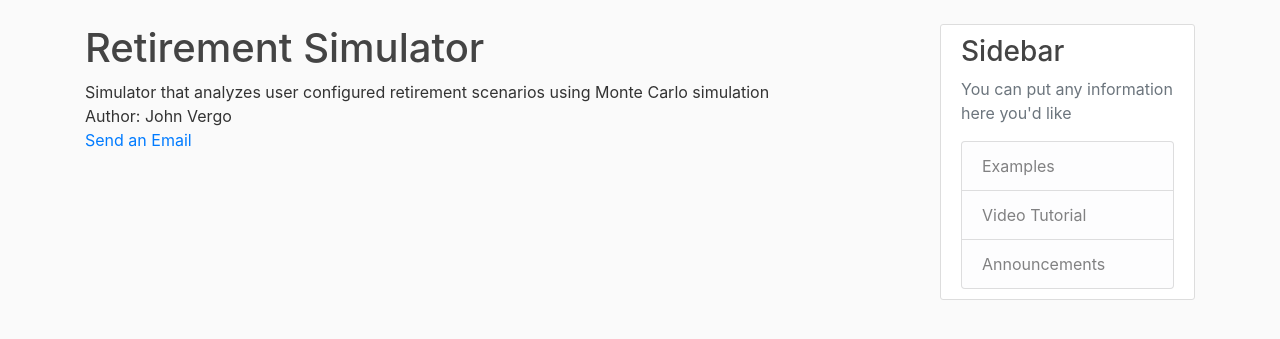
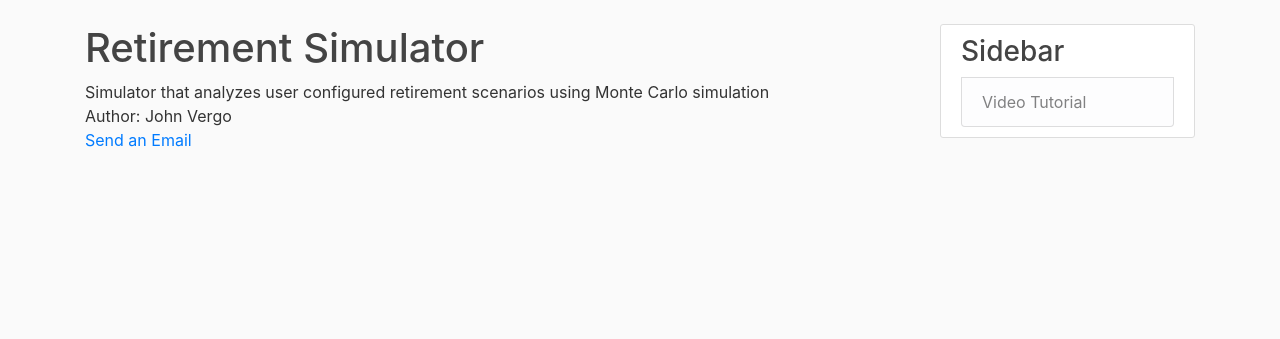
Before and after one commit to jgvergo/MonteCarloRetirement, a Flask app: page /about in a window 1280 px wide. Shown: the part 56-395 px from the top of the page. Run offline with Flask 2, Linux system fonts and the light colour scheme; parts of the project's set-up code (start-up, migrations or seed data) failed here and were passed over; some libraries are stand-ins or nearby versions.

```diff
--- a/Simulation/templates/layout.html
+++ b/Simulation/templates/layout.html
@@ -66,12 +66,7 @@
         <div class="col-md-3">
           <div class="content-section">
             <h3>Sidebar</h3>
-            <p class='text-muted'>You can put any information here you'd like</p>
-              <ul class="list-group">
-                <li class="list-group-item list-group-item-light">Examples</li>
-                <li class="list-group-item list-group-item-light">Video Tutorial</li>
-                <li class="list-group-item list-group-item-light">Announcements</li>
-              </ul>
+              <a class="list-group-item list-group-item-light nav-item nav-link" href="https://youtu.be/PKWQMdfdYIk">Video Tutorial</a>
           </div>
         </div>
       </div>
```
